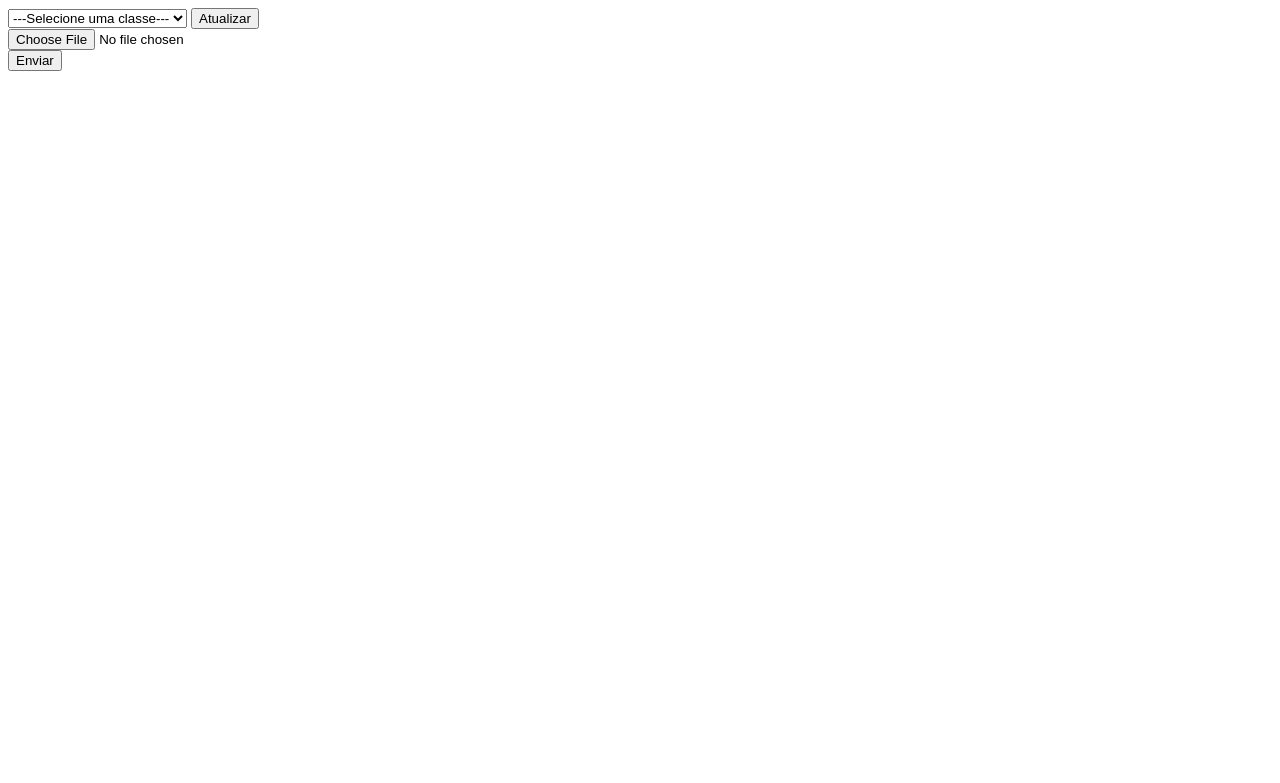
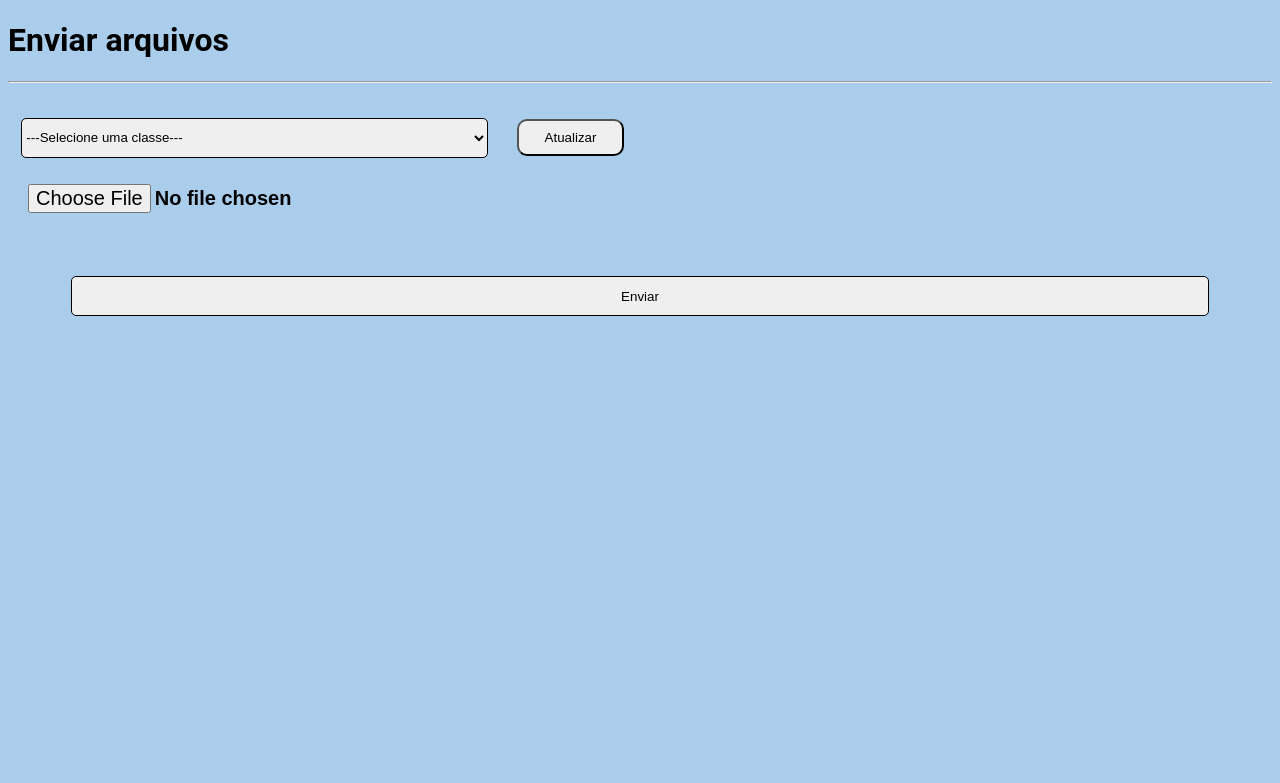
Before and after one commit to vitor-ximenes-oliveira/SAE, a Django app: page /enviar_arquivo/1 in a window 1280 px wide. Shown: the top 783 px of the page. Run offline with Django 3.2, Linux system fonts and the light colour scheme; data that the repository does not hold is empty.

Commit message:
Css da pagina enviar arquivo concluida

```diff
--- a/SAE/SAE/settings.py
+++ b/SAE/SAE/settings.py
@@ -80,7 +80,7 @@ DATABASES = {
         'ENGINE': 'django.db.backends.mysql',
         'NAME': 'SAE',
         'USER': 'root',
-        'PASSWORD': '',
+        'PASSWORD': '1234',
         'HOST': '127.0.0.1',
         'PORT': '3306',
     }
--- /dev/null
+++ b/SAE/website/static/estilos/enviar_arquivo.css
@@ -0,0 +1,75 @@
+body {
+  background-color: #aacdec;
+}
+
+select#ra {
+  width: 25em;
+}
+
+select#ra {
+  width: 35em;
+  height: 3em;
+  border-radius: 5px;
+  border: solid 1px;
+  margin: 2em 0em;
+  margin-left: 1em;
+}
+
+select#ra:hover {
+  border: solid 3px;
+  background: #acafb6;
+}
+
+button.btnAtualizar {
+  padding: 0.7em;
+  margin-left: 2%;
+  width: 8em;
+  border-radius: 10px;
+}
+
+button.btnAtualizar:hover {
+  border: solid 3px;
+  background: #acafb6;
+}
+
+input#myFile {
+    margin-bottom: 2em;
+    margin-left: 1em;
+    font-size: 20px;
+    font-weight: bold;
+}
+
+.TurmalTotal {
+  display: flex;
+  flex-direction: column;
+  gap: 1em;
+  font-size: 23px;
+  margin-left: 1em;
+}
+
+.aluno input {
+  width: 2em;
+  height: 1.5em;
+}
+
+.button {
+    display: flex;
+    flex-wrap: nowrap;
+    align-items: center;
+    justify-content: center;
+    height: 3em;
+}
+
+#btn {
+    width: 90%;
+    text-align: center;
+    height: 3em;
+    border: solid 1px;
+    border-radius: 5px;
+}
+
+#btn:hover {
+    border: 2px solid #000;
+    color: black;
+    background-color: #acafb6;
+}
--- a/SAE/website/templates/enviar_arquivo.html
+++ b/SAE/website/templates/enviar_arquivo.html
@@ -1,30 +1,57 @@
+<!DOCTYPE html>
+<html lang="pt-br">
+  {% load static%}
+
+  <head>
+    <meta charset="UTF-8" />
+    <meta http-equiv="X-UA-Compatible" content="IE=edge" />
+    <meta name="viewport" content="width=device-width, initial-scale=1.0" />
+    <link rel="stylesheet" href="{% static 'estilos/enviar_arquivo.css' %}" />
+    <link rel="stylesheet" href="{% static 'estilos/geral.css' %}" />
     <title>Enviar Arquivo</title>
-
+  </head>
   <body>
-    <form action="" method="post" enctype="multipart/form-data" >
-    <select id="ra" name="classe" class="custom-select custom-select-sm input-small">
+    <form action="" method="post" enctype="multipart/form-data">
+      <h1>Enviar arquivos</h1>
+      <hr />
+      <select
+        id="ra"
+        name="classe"
+        class="custom-select custom-select-sm input-small"
+      >
         <option disabled="true" selected>---Selecione uma classe---</option>
         {%for turma in turmas%}
         <option value="{{turma.classe}}">{{turma.classe}}</option>
         {% endfor %}
-
       </select>
       {% csrf_token %}
-    <button type="submit" name="atualizar" value="turma">Atualizar</button><br>
+      <button class="btnAtualizar" type="submit" name="atualizar" value="turma">
+        Atualizar</button
+      ><br />
 
-    <input type="file" id="myFile" name="arquivo">
+      <input type="file" id="myFile" name="arquivo" />
 
+      <div class="TurmalTotal">
         {% for aluno in alunos %}
-      <br>
+        <div class="aluno">
           {{aluno.ra}}
-        <input type="checkbox" id="s" name="ra" value="{{aluno.pk}}">
-        <label class="btn btn-secondary" for="s" value="{{aluno.pk}}">{{aluno.al_nome}}</label>
+          <input type="checkbox" id="s" name="ra" value="{{aluno.pk}}" />
+          <label class="btn btn-secondary" for="s" value="{{aluno.pk}}"
+            >{{aluno.al_nome}}</label
+          >
+        </div>
 
         {% endfor %}
-      <br>
-    <button type="submit" name="enviar" class="link-button" value="enviar">Enviar</button><br>
+      </div>
+      <br />
+      <div class="button">
+        <button id="btn" type="submit" name="enviar" class="link-button" value="enviar">
+          Enviar
+        </button>
+      </div>
     </form>
     {% for message in messages %}
     <p id="messages">{{message}}</p>
     {% endfor %}
   </body>
+</html>
```
Also changed, not shown: SAE/website/migrations/0001_initial.py. Lines whose indentation alone changed are shown as unchanged.
